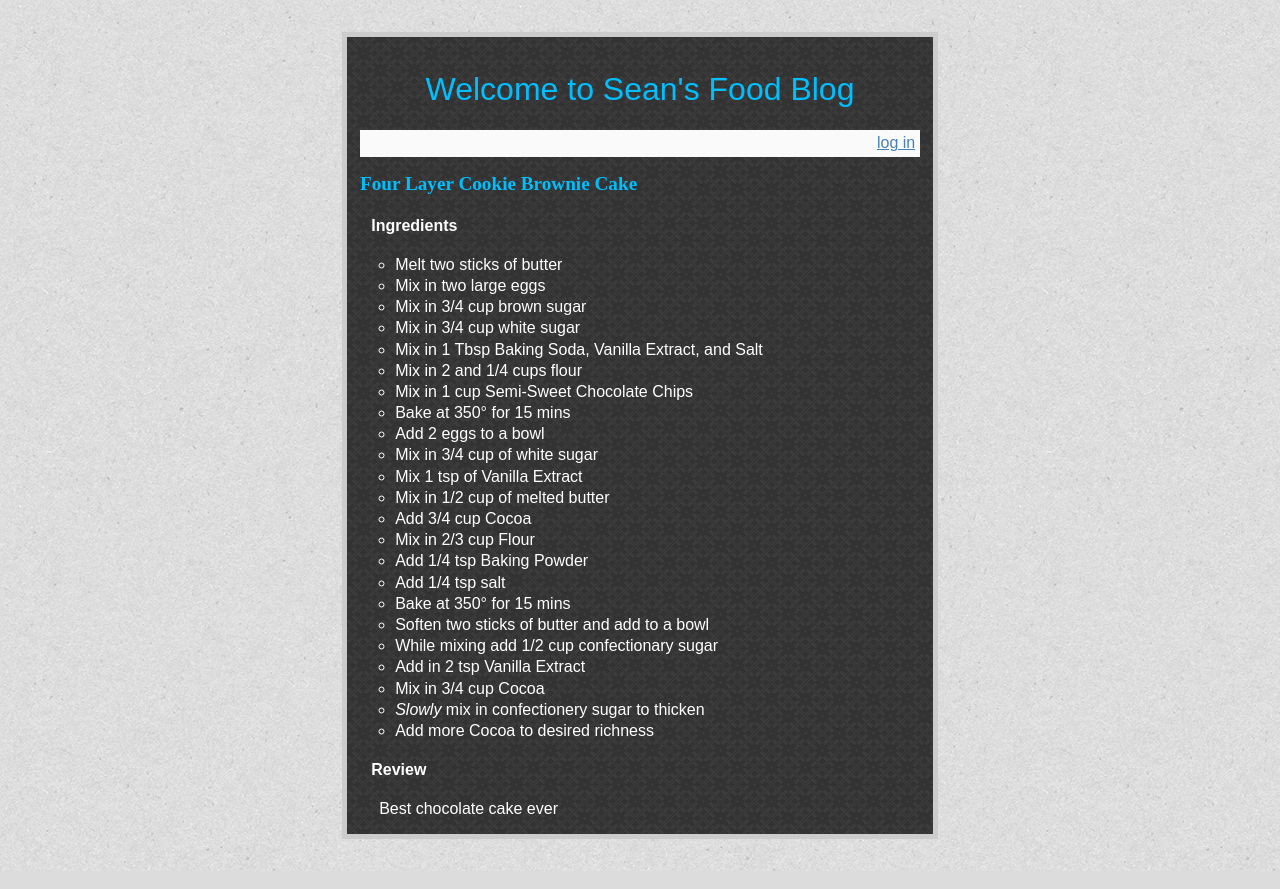
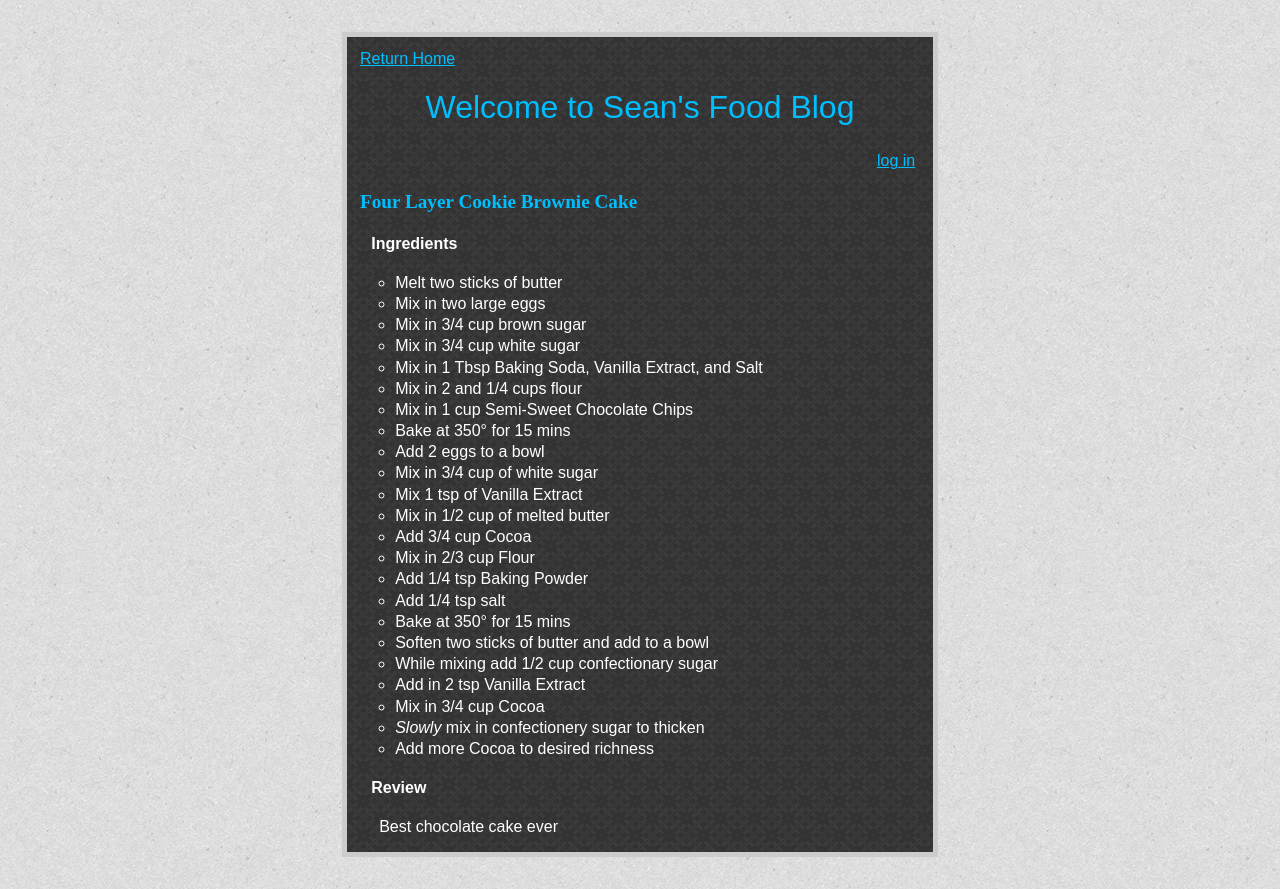
Before and after one commit to seanfrischmann/foodBlog, a Flask app: page /desserts in a window 1280 px wide. Run offline with Flask 2, Linux system fonts and the light colour scheme; data comes from the database, SQL or seed files in the repository.

Commit message:
linked pages to index

```diff
--- a/app/__init__.py
+++ b/app/__init__.py
@@ -109,7 +109,7 @@ def login():
 def logout():
 	session.pop('logged_in',None)
 	flash('You were logged out')
-	return redirect(url_for('show_entries'))
+	return redirect(url_for('index'))
 
 if __name__ == '__main__':
 	app.run()
--- a/app/static/style.css
+++ b/app/static/style.css
@@ -6,13 +6,12 @@ body{
 #front{
 	text-align: center;
 }
-a,a:visited{
-	COLOR: #4682B4;
+#homeLink{
 }
 a:hover{
 	background: #98FB98;
 }
-h1, h2{
+h1, h2, a,a:visited{
 	COLOR: #00BFFF;
 }
 h2{
@@ -29,10 +28,10 @@ p.welcomeMessage{
 	font-size: 105%;
 	font-family: "book antiqua", serif;
 	color: black;
-	background-color: #A7cece;
+	background-color: #FFDead;
 	padding: 15px;
-	margin-right: 50px;
-	margin-left: 50px;
+	margin-right: 20px;
+	margin-left: 20px;
 	border-style: ridge;
 	border-width: thin;
 	border-color: black;
@@ -58,7 +57,7 @@ dt.add-entry    { font-weight: bold; padding: 0.8em; }
 	size: 0.8em;
 	padding: 0.3em;
 	margin-bottom: 1em;
-	background: #fafafa;
+	/*background: #fafafa;*/
 }
 .flash          { background: #cee5F5; padding: 0.5em;
 					border: 1px solid #aacbe2; }
--- a/app/templates/layout.html
+++ b/app/templates/layout.html
@@ -2,6 +2,11 @@
 <title>Food Blog</title>
 <link rel=stylesheet type=text/css href="{{ url_for('static', filename='style.css') }}">
 <div class=page>
+	{% if not request.path == '/' %}
+	<div id="homeLink">
+		<a href="{{ url_for('index') }}">Return Home</a>
+	</div>
+	{% endif %}
 	<h1>Welcome to Sean's Food Blog</h1>
 	<div class=metanav>
 		{% if not session.logged_in %}
```
